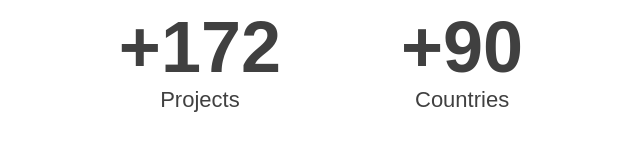
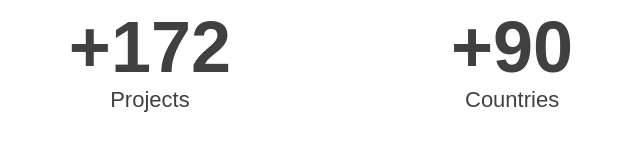
Before and after one commit to naho2196/dobbin-counter, a plain HTML site: page index.html in a window 1280 px wide. Shown: the whole page, without its empty margins (319-959 px from the left). Drawn offline with Linux system fonts and the light colour scheme.

Commit message:
Update index.html

```diff
--- a/index.html
+++ b/index.html
@@ -6,7 +6,7 @@
 <title>Dobbin counter</title>
 <style>
   html,body{margin:0;background:transparent;}
-  .wrap{display:flex;gap:120px;justify-content:center;font-family:Avenir,Arial,sans-serif;color:#404040;text-align:center;padding:8px 0;}
+  .wrap{display:flex;gap:220px;justify-content:center;font-family:Avenir,Arial,sans-serif;color:#404040;text-align:center;padding:8px 0;}
   .num{font-size:72px;font-weight:700;line-height:1.1;}
   .lab{font-size:22px;}
 </style>
```
